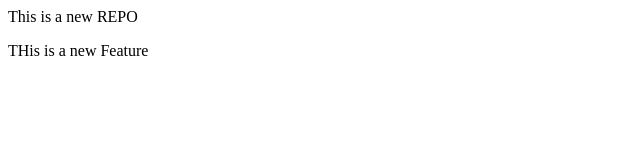
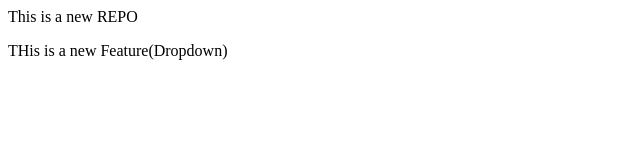
Before and after one commit to ashishpatidar012/localrepo, a plain HTML site: page index.html in a window 1280 px wide. Shown: the full height of the page, 0-640 px from the left. Drawn offline with Linux system fonts and the light colour scheme.

Commit message:
Add dropdown

```diff
--- a/index.html
+++ b/index.html
@@ -1,2 +1,2 @@
 <p>This is a new REPO</p>
-<p>THis is a new Feature</p>
+<p>THis is a new Feature(Dropdown)</p>
```
